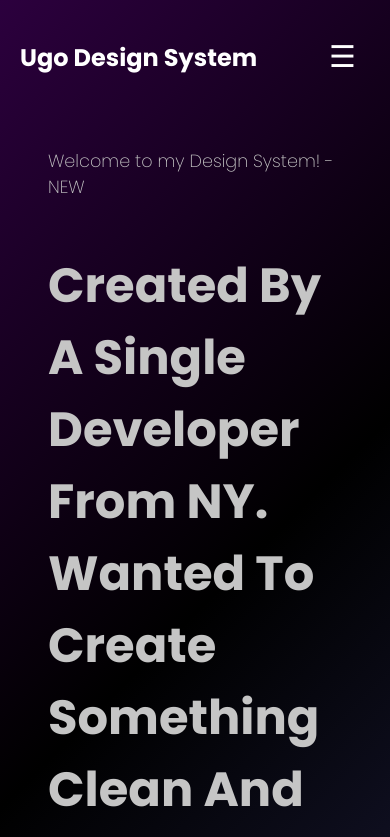
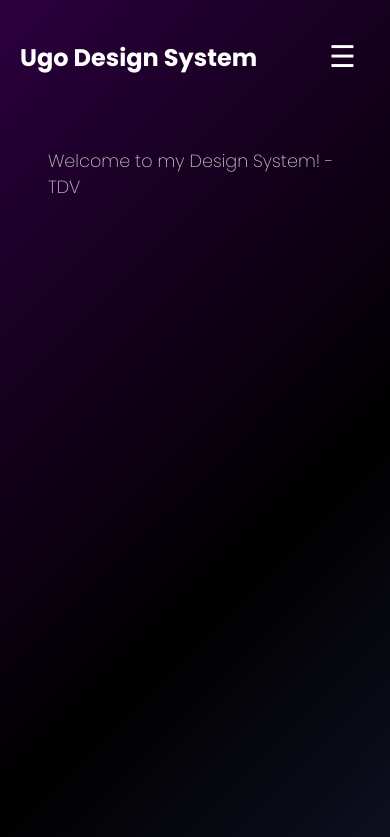
Before and after one commit to Renzzo98/UgoDesignSystem, a React (Create React App) app: page / in a window 390 px wide. Shown: the top 837 px of the page. Built offline with nearby package versions, Linux system fonts and the light colour scheme.

Commit message:
adding a hook for initial animation

```diff
--- a/src/constants/textContent.ts
+++ b/src/constants/textContent.ts
@@ -9,7 +9,7 @@ export const navigationBar = {
 
 export const explorePage = {
     header: "Created By A Single Developer From NY. Wanted To Create Something Clean And Simple.",
-    subHeader: "Welcome to my Design System! - NEW",
+    subHeader: "Welcome to my Design System! - TDV",
 
 }
 
--- a/src/views/homeContent/homeContent.tsx
+++ b/src/views/homeContent/homeContent.tsx
@@ -29,7 +29,7 @@ const HomeContent: FC<HomeContentProps> = () => {
             <p className="sub-header">{explorePage.subHeader}</p>
             <motion.div
                 initial={{ opacity: 0, x: -200  }}
-                animate={ hasAnimated ?
+                animate={ !isMobile ?
                     {
                         opacity: 1,
                         x: 0
@@ -50,6 +50,7 @@ const HomeContent: FC<HomeContentProps> = () => {
                         <motion.div
                             initial={{ opacity: 0 }}
                             whileInView="animate"
+                            viewport={{ once: true }}
                             transition={{
                                 duration: 2,
                                 ease: "backOut",
```
